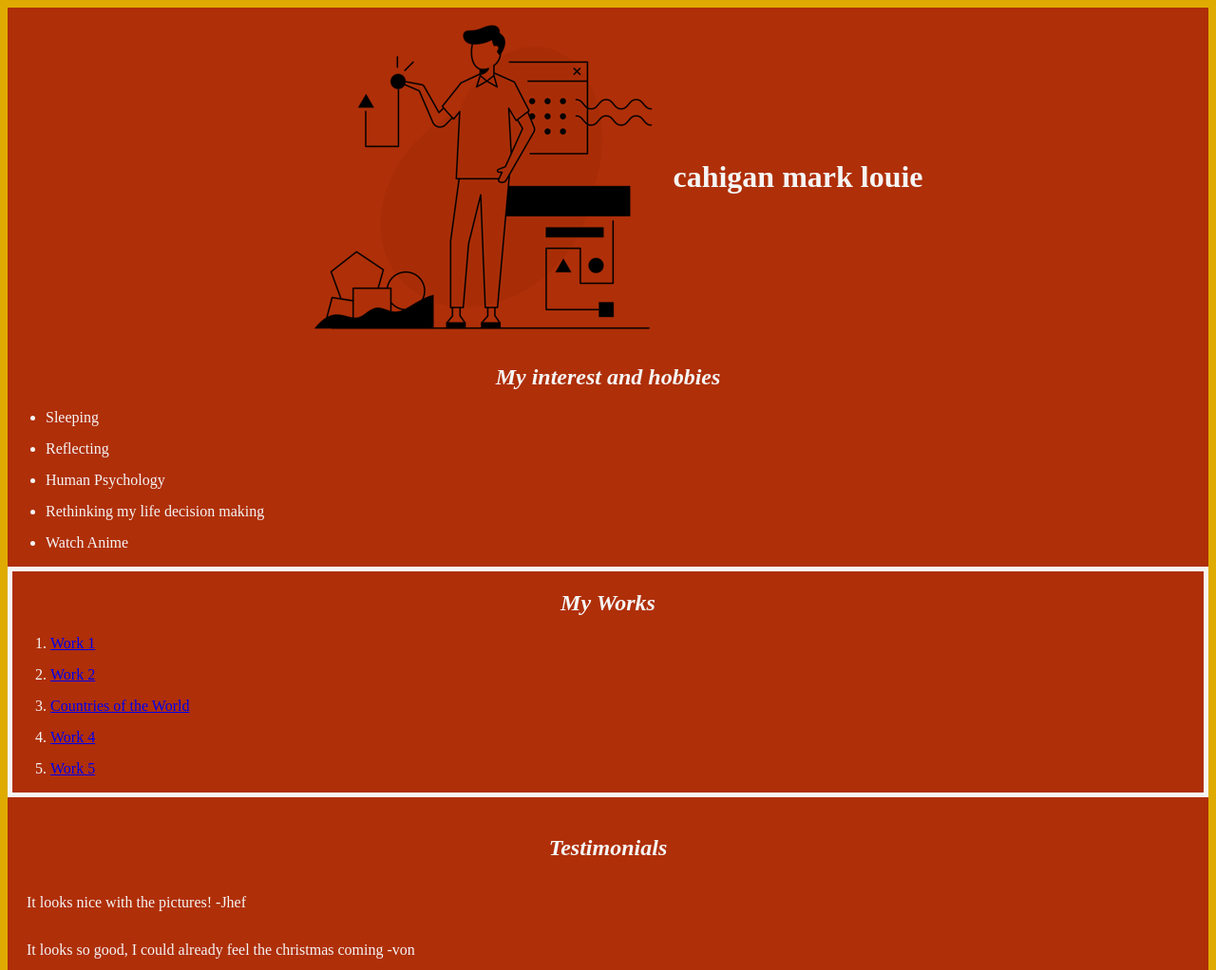
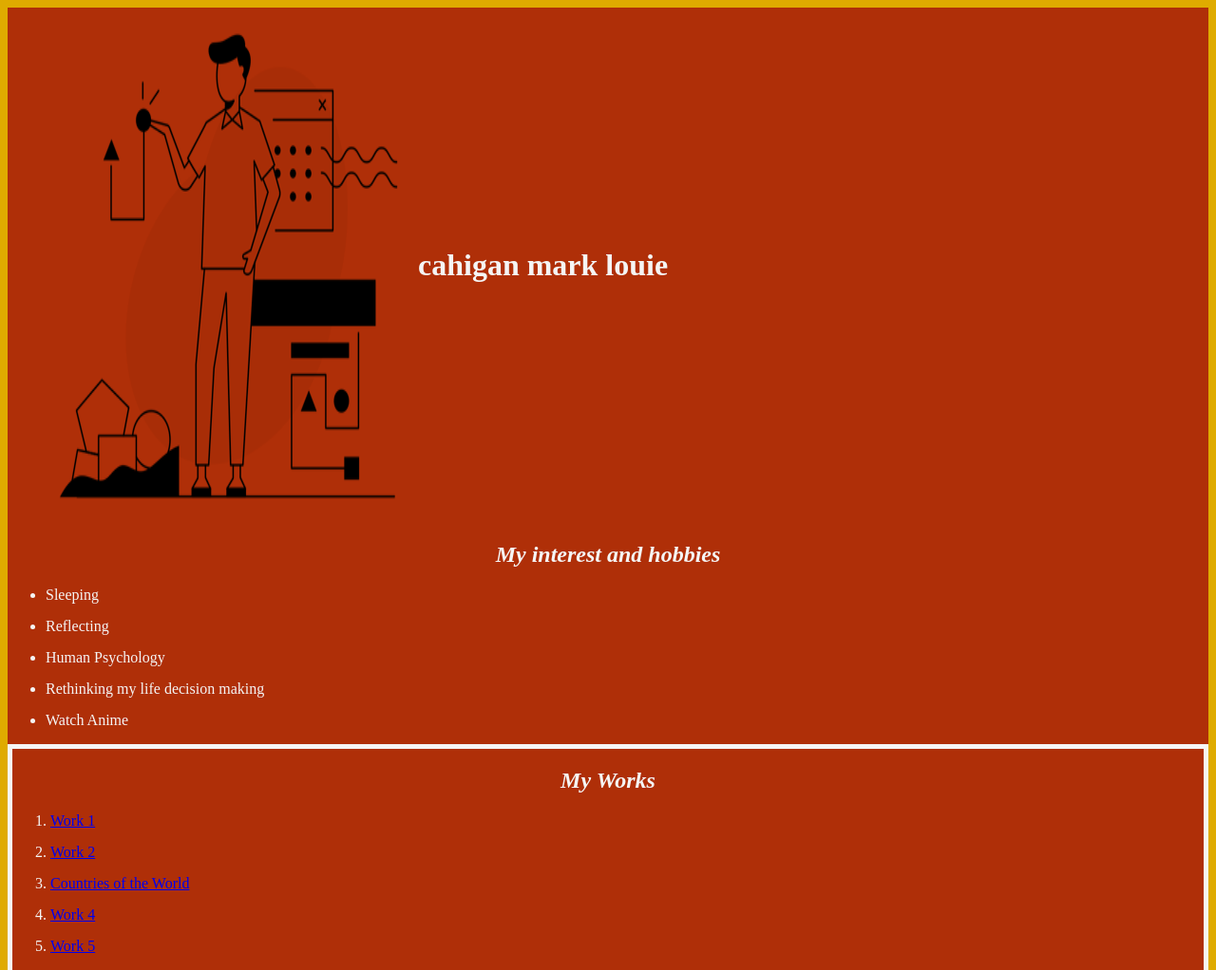
Before and after one commit to PUP-BSIT/final-Cahigan-MarkLouie, a plain HTML site: page cahigan_marklouie/index.html in a window 1280 px wide. Shown: the top 1022 px of the page at 95% size. Drawn offline with Linux system fonts and the light colour scheme; a script that the page names is missing.

Commit message:
adjust image height and width in mark_.louie.css

```diff
--- a/cahigan_marklouie/styles/mark_louie.css
+++ b/cahigan_marklouie/styles/mark_louie.css
@@ -11,6 +11,11 @@
 .title-container > h1 {
 	display: flex;
 	align-items: center;
+}
+
+.title-container > h1 {
+	width: 800px;
+	height: 500px;
 }
 
 .works-container {
```
